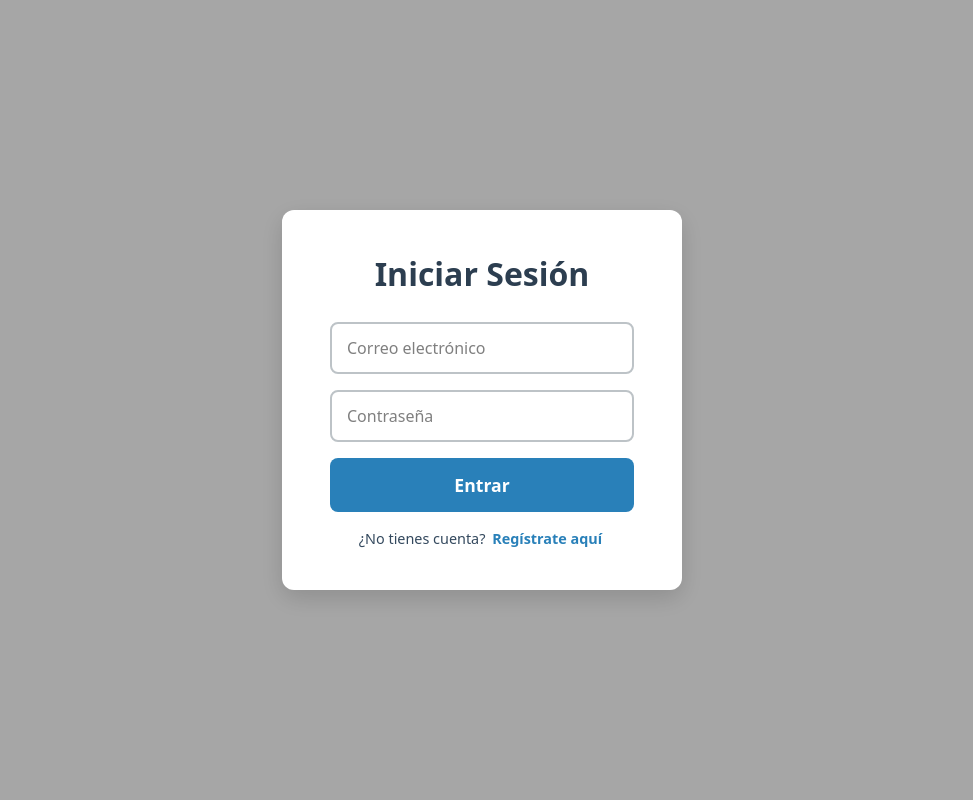
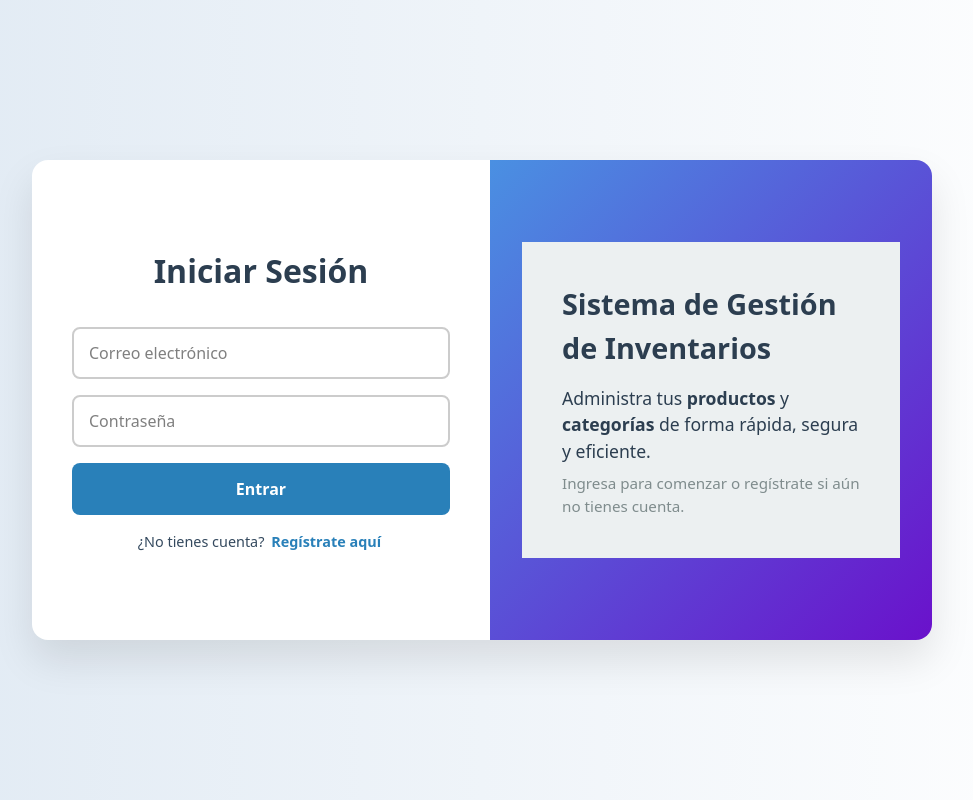
Before and after one commit to wilfredo1234-tech/Frontend_inventario, a Vue app: page /login in a window 1280 px wide. Shown: the whole page, without its empty margins (158-1131 px from the left). Built offline with nearby package versions, Linux system fonts and the light colour scheme; no server answers.

Commit message:
mejorando el diseño del login

```diff
--- a/src/views/login/LoginView.vue
+++ b/src/views/login/LoginView.vue
@@ -1,7 +1,9 @@
 <template>
   <div class="overlay">
-    <div class="login-window">
-      <h2 class="title"> Iniciar Sesión</h2>
+    <div class="login-card">
+      <!-- Lado izquierdo: Formulario -->
+      <div class="left">
+        <h2 class="title">Iniciar Sesión</h2>
         <form @submit.prevent="handleSubmit" class="form">
           <input
             v-model="form.email"
@@ -32,6 +34,12 @@
           <a href="/register">Regístrate aquí</a>
         </p>
       </div>
+
+      <!-- Lado derecho: Información -->
+      <div class="right">
+        <LoginInfo />
+      </div>
+    </div>
   </div>
 </template>
 
@@ -39,6 +47,7 @@
 import { reactive } from 'vue';
 import { useLogin } from '@/composables/useLogin';
 import { useLoginValidation } from '@/composables/useLoginValidation';
+import LoginInfo from './components/LoginInfo.vue';
 
 const form = reactive({ email: '', password: '' });
 const { loginUser, error } = useLogin();
@@ -51,47 +60,48 @@ const handleSubmit = () => {
 };
 </script>
 
-
 <style scoped>
-
 .overlay {
   position: fixed;
-  top: 0;
-  left: 0;
-  width: 100vw;
-  height: 100vh;
-  background: rgba(0, 0, 0, 0.35);
+  inset: 0;
+  background: linear-gradient(to right, #dfe9f3, #ffffff);
   display: flex;
   justify-content: center;
   align-items: center;
   padding: 1rem;
   z-index: 9999;
+  overflow: hidden;
 }
 
-
-.login-window {
+.login-card {
+  display: flex;
+  width: 100%;
+  max-width: 900px;
   background: white;
-  border-radius: 12px;
-  box-shadow: 0 8px 24px rgba(0, 0, 0, 0.15);
-  padding: 2.5rem 3rem;
-  max-width: 400px;
-  width: 100%;
-  box-sizing: border-box;
-  text-align: center;
+  border-radius: 16px;
+  overflow: hidden;
+  box-shadow: 0 20px 40px rgba(0, 0, 0, 0.1);
+  min-height: 480px;
+  position: relative;
+  z-index: 10;
 }
 
+/* Lado izquierdo: formulario */
+.left {
+  flex: 1;
+  padding: 2.5rem;
+  display: flex;
+  flex-direction: column;
+  justify-content: center;
+}
 
 .title {
   font-size: 2rem;
-  font-weight: 700;
+  font-weight: bold;
   color: #2c3e50;
-  margin-bottom: 1.5rem;
-  display: flex;
-  justify-content: center;
-  align-items: center;
-  gap: 0.5rem;
+  margin-bottom: 2rem;
+  text-align: center;
 }
-
 
 .form {
   display: flex;
@@ -99,33 +109,29 @@ const handleSubmit = () => {
   gap: 1rem;
 }
 
-
 .input {
   padding: 12px 15px;
   font-size: 1rem;
-  border: 2px solid #bdc3c7;
+  border: 2px solid #ccc;
   border-radius: 8px;
   outline: none;
   transition: border-color 0.3s ease;
-  box-sizing: border-box;
 }
 
 .input:focus {
   border-color: #3498db;
-  box-shadow: 0 0 6px #3498db;
+  box-shadow: 0 0 5px #3498db;
 }
-
 
 .btn {
   background-color: #2980b9;
   color: white;
-  padding: 14px 0;
-  font-weight: 600;
+  padding: 14px;
+  font-weight: bold;
   border: none;
   border-radius: 8px;
   cursor: pointer;
-  font-size: 1.1rem;
-  transition: background-color 0.3s ease;
+  transition: background-color 0.3s;
 }
 
 .btn:hover {
@@ -134,27 +140,47 @@ const handleSubmit = () => {
 
 .error-msg {
   color: #e74c3c;
+  font-size: 0.9rem;
   font-weight: 600;
-  margin-top: 0.5rem;
-  font-size: 0.9rem;
 }
-
 
 .register-link {
   margin-top: 1rem;
   font-size: 0.9rem;
   color: #34495e;
+  text-align: center;
 }
 
 .register-link a {
   color: #2980b9;
   text-decoration: none;
-  font-weight: 600;
-  transition: color 0.3s ease;
+  font-weight: bold;
 }
 
 .register-link a:hover {
-  color: #1c5980;
   text-decoration: underline;
 }
+
+/* Lado derecho: información */
+.right {
+  flex: 1;
+  background: linear-gradient(135deg, #4a90e2, #6a11cb);
+  color: white;
+  display: flex;
+  justify-content: center;
+  align-items: center;
+  padding: 2rem;
+}
+
+@media (max-width: 768px) {
+  .login-card {
+    flex-direction: column;
+    min-height: auto;
+  }
+
+  .left,
+  .right {
+    padding: 2rem;
+  }
+}
 </style>
--- /dev/null
+++ b/src/views/login/components/LoginInfo.vue
@@ -0,0 +1,41 @@
+<template>
+  <div class="info-container">
+    <h1 class="info-title">Sistema de Gestión de Inventarios</h1>
+    <p class="info-text">
+      Administra tus <strong>productos</strong> y <strong>categorías</strong> de forma rápida, segura y eficiente.
+    </p>
+    <p class="info-subtext">
+      Ingresa para comenzar o regístrate si aún no tienes cuenta.
+    </p>
+  </div>
+</template>
+
+<style scoped>
+.info-container {
+  flex: 1;
+  background-color: #ecf0f1;
+  display: flex;
+  flex-direction: column;
+  justify-content: center;
+  padding: 2.5rem;
+  box-sizing: border-box;
+}
+
+.info-title {
+  font-size: 1.8rem;
+  font-weight: 700;
+  color: #2c3e50;
+  margin-bottom: 1rem;
+}
+
+.info-text {
+  font-size: 1.1rem;
+  color: #2c3e50;
+  margin-bottom: 0.5rem;
+}
+
+.info-subtext {
+  font-size: 0.95rem;
+  color: #7f8c8d;
+}
+</style>
```
Lines whose indentation alone changed are shown as unchanged.
